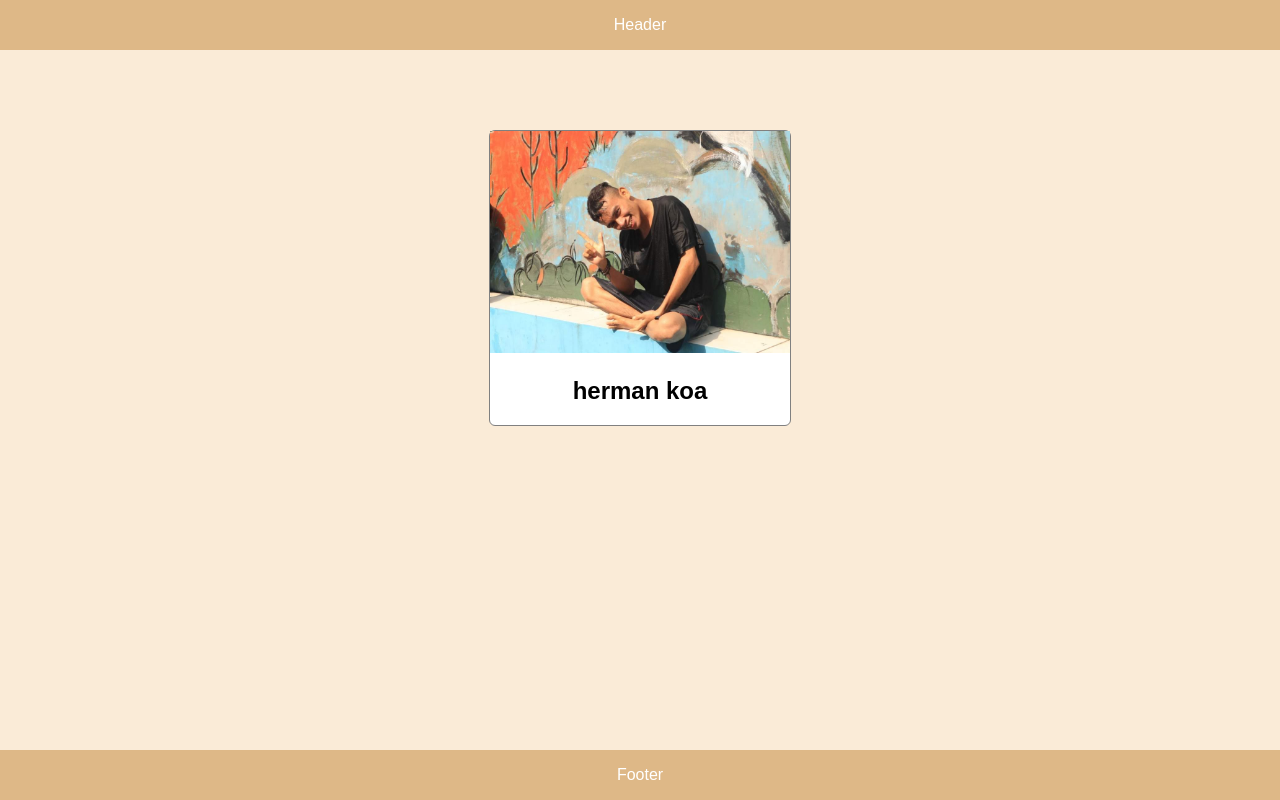
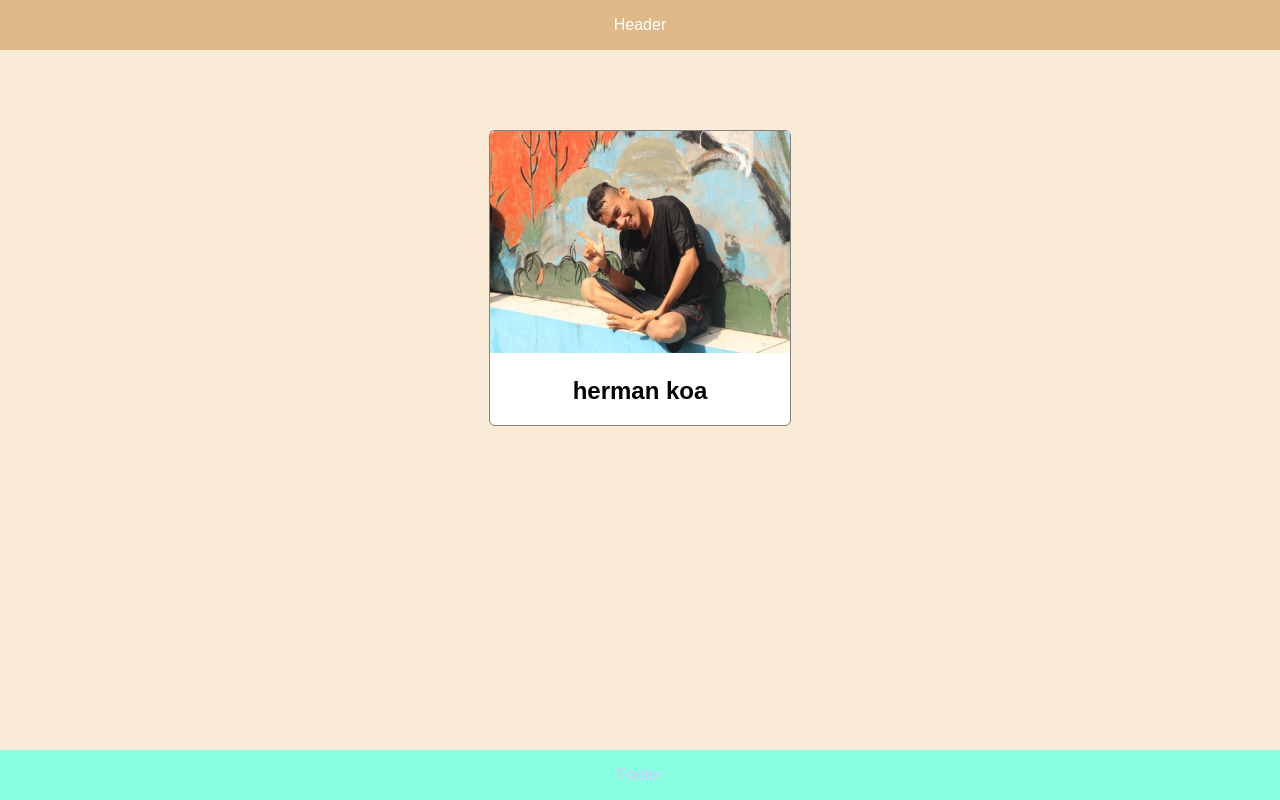
Before and after one commit to hermankoa/my-remote-from, a plain HTML site: page index.html in a window 1280 px wide. Drawn offline with Linux system fonts and the light colour scheme.

Commit message:
footer style color

```diff
--- a/style.css
+++ b/style.css
@@ -37,7 +37,7 @@ body {
     position: absolute;
     bottom: 0;
     line-height: 50px;
-    background-color: burlywood;
+    background-color: rgb(137, 255, 225);
     text-align: center;
-    color: white;
+    color: rgb(207, 202, 255);
  }
```
